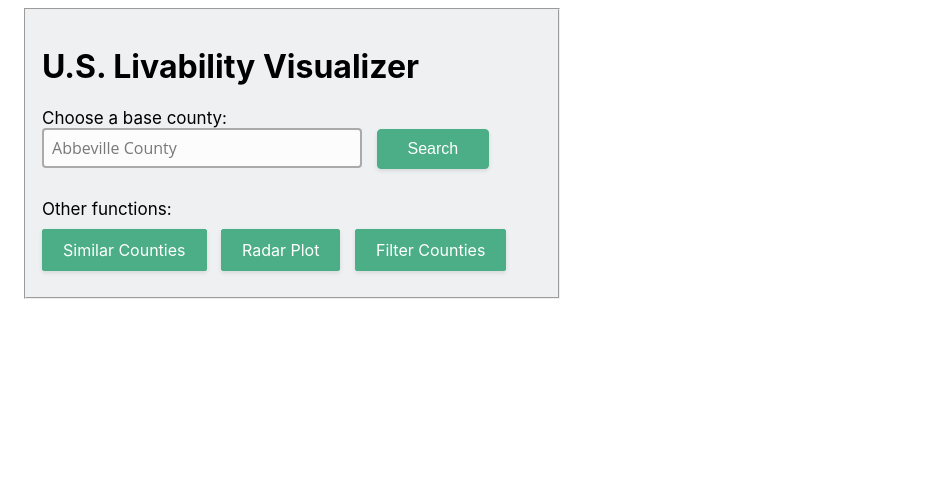
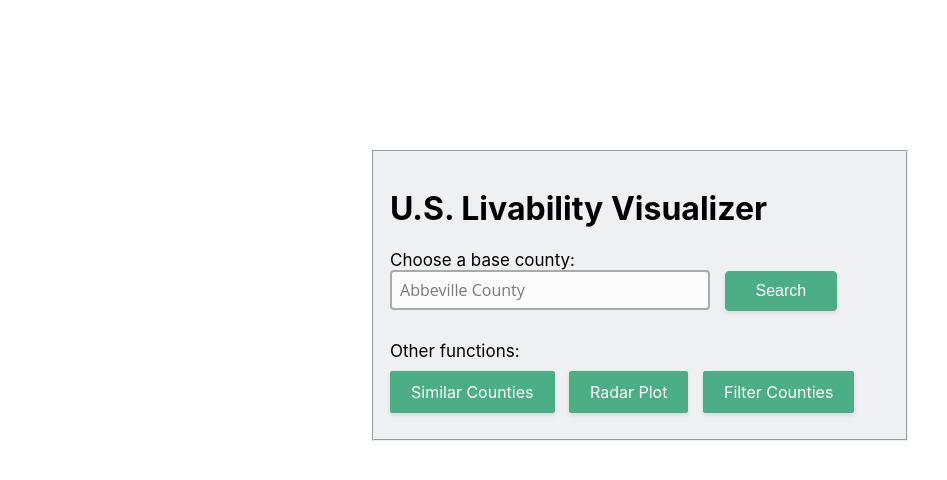
Before and after one commit to SiciliaLeco/County-Livability, a Django app: page /welcome/ in a window 1280 px wide. Shown: the top 480 px of the page, without its empty margins (0-947 px from the left). Run offline with Django 4.2, Linux system fonts and the light colour scheme.

Commit message:
Update welcome.html

```diff
--- a/templates/welcome.html
+++ b/templates/welcome.html
@@ -108,13 +108,12 @@
 
       fieldset {
         background: #eef0f1;
-        margin-bottom: 30px;
 
         max-width: 500px;
         padding: 16px;
 
-        margin-bottom: 0px;
-        margin-left: 16px;
+        margin: auto;
+        margin-top: 150px;
       }
       body {
         font-family: "Akzidenz Grotesk BQ Medium", -apple-system,
```
